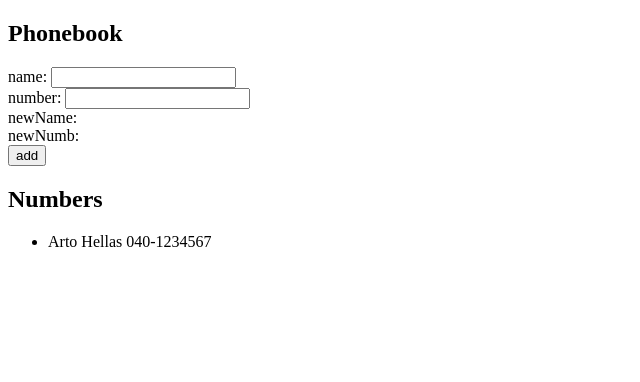
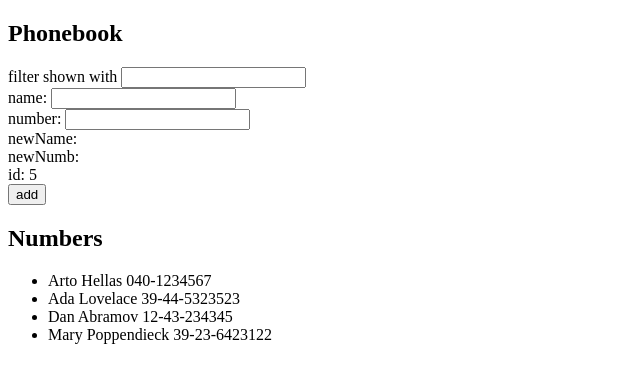
Before and after one commit to Mingtendo/fullstackopen, a React (Create React App) app in the folder part_2/phonebook/: page / in a window 1280 px wide. Shown: the top 382 px of the page, without its empty margins (0-640 px from the left). Built offline with nearby package versions, Linux system fonts and the light colour scheme.

Commit message:
Added search functionality to look for contacts matching the filter, regardless of case.

```diff
--- a/part_2/phonebook/src/App.js
+++ b/part_2/phonebook/src/App.js
@@ -11,13 +11,23 @@ const App = () =>
 {
 	const [persons, setPersons] = useState([
 		{
-			name: 'Arto Hellas',
-			number: '040-1234567'
+			name: 'Arto Hellas', number: '040-1234567',id: 1
+		},
+		{
+			name: 'Ada Lovelace', number: '39-44-5323523', id: 2
+		},
+		{
+			name: 'Dan Abramov', number: '12-43-234345', id: 3
+		},
+		{
+			name: 'Mary Poppendieck', number: '39-23-6423122', id: 4
 		}
 	])
 
 	const [newName, setNewName] = useState('')
 	const [newNumb, setNewNumb] = useState('')
+	const [idCount, setIDCount] = useState(5)
+	const [search, setSearch] = useState('')
 
 	const addName = (event) =>
 	{
@@ -27,7 +37,8 @@ const App = () =>
 		const personObject =
 		{
 			name: newName,
-			number: newNumb
+			number: newNumb,
+			id: idCount
 		}
 
 		// Checks if the person is in the array. If they aren't, add them.
@@ -36,6 +47,7 @@ const App = () =>
 			setPersons(persons.concat(personObject))
 			setNewName('')
 			setNewNumb('')
+			setIDCount(idCount+1)
 		}
 		// If they are, send an alert that they are already in the phonebook.
 		else
@@ -57,9 +69,18 @@ const App = () =>
 		setNewNumb(event.target.value)
 	}
 
+	const handleSearch = (event) =>
+	{
+		console.log(event.target.value)
+		setSearch(event.target.value)
+	}
+
 	return (
 		<div>
 			<h2>Phonebook</h2>
+			<div>
+				filter shown with <input value={search} onChange={handleSearch} />
+			</div>
 			<form onSubmit={addName}>
 				<div>
 					name: <input value={newName} onChange={handleNameChange}/>
@@ -69,14 +90,20 @@ const App = () =>
 				</div>
 				<div>newName: {newName}</div>
 				<div>newNumb: {newNumb}</div>
+				<div>id: {idCount}</div>
 				<div>
 					<button type="submit">add</button>
 				</div>
 			</form>
 			<h2>Numbers</h2>
 			<ul>
-				{persons.map((person) =>
-					<Person key={person.name} data={person} />
+				{persons.filter((person) =>
+					{
+						return person.name.toLowerCase().includes(search.toLowerCase()) === true
+				 	}).map((person) =>
+					{
+						return <Person key={person.id} data={person} />
+					}
 				)}
 			</ul>
 		</div>
```
